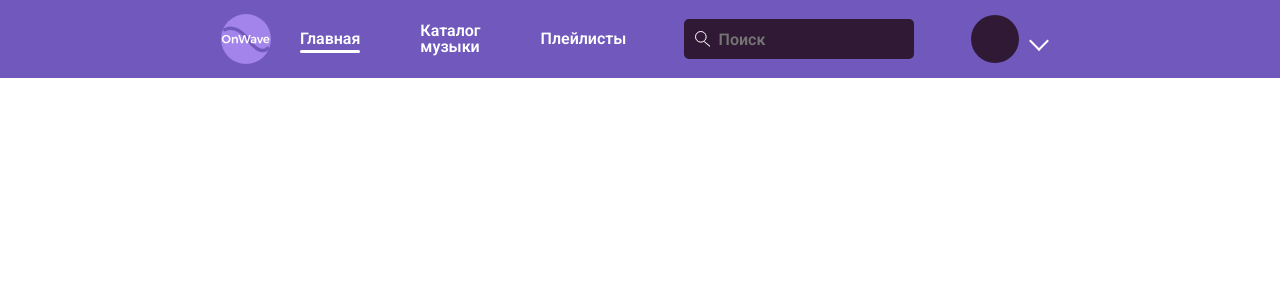
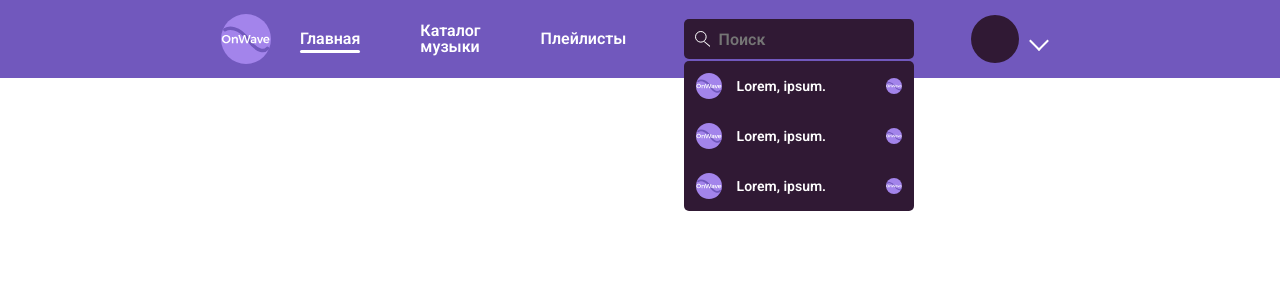
Before and after one commit to VamPiK-FesS-xXx/OnWave, a React (Vite) app: page / in a window 1280 px wide. Shown: the top 300 px of the page. Built offline with nearby package versions, Linux system fonts and the light colour scheme; no server answers.

Commit message:
search menu

```diff
--- a/src/components/header/header.jsx
+++ b/src/components/header/header.jsx
@@ -33,10 +33,8 @@ export default function Header() {
 			.then(result => result.json())
 			.then(data => setAccessToken(data.access_token))
 	}, [])
-
 	async function searchAndDisplayUser() {
 		console.log('вы искали пользователя ' + searchInput)
-
 		const searchParams = {
 			method: 'GET',
 			headers: {
@@ -49,9 +47,6 @@ export default function Header() {
 				'https://api.soundcloud.com/users?q=' + searchInput,
 				searchParams
 			)
-			if (!response.ok) {
-				throw new Error(`HTTP error! status: ${response.status}`)
-			}
 			const users = await response.json()
 			const firstUser = users[0]
 			if (firstUser) {
@@ -62,16 +57,10 @@ export default function Header() {
 			}
 			return firstUser
 		} catch {
-			console.error('Ошибка при поиске пользователя:')
 			return null
 		}
 	}
-	searchAndDisplayUser().then(user => {
-		if (user) {
-			// Дополнительные действия с найденным пользователем
-			console.log('Пользователь получен:', user.username)
-		}
-	})
+
 	return (
 		<>
 			<header className='header'>
@@ -102,6 +91,37 @@ export default function Header() {
 							className='input-search-btn'
 							onClick={searchAndDisplayUser}
 						></button>
+						<div className='container-search-users-tracks'>
+							<div className='container-search-results'>
+								<div className='results-container'>
+									<div className='continer-user-avatar'>
+										<img src={logo} alt='' className='user-avatar' />
+										<p className='username-track-name'>Lorem, ipsum.</p>
+									</div>
+									<div className='container-ico'>
+										<img src={logo} alt='' className='ico-result' />
+									</div>
+								</div>
+								<div className='results-container'>
+									<div className='continer-user-avatar'>
+										<img src={logo} alt='' className='user-avatar' />
+										<p className='username-track-name'>Lorem, ipsum.</p>
+									</div>
+									<div className='container-ico'>
+										<img src={logo} alt='' className='ico-result' />
+									</div>
+								</div>
+								<div className='results-container'>
+									<div className='continer-user-avatar'>
+										<img src={logo} alt='' className='user-avatar' />
+										<p className='username-track-name'>Lorem, ipsum.</p>
+									</div>
+									<div className='container-ico'>
+										<img src={logo} alt='' className='ico-result' />
+									</div>
+								</div>
+							</div>
+						</div>
 					</div>
 					<div className='container-main-page'>
 						<a href='' className='main-page-url'>
--- a/src/components/header/styles/header.css
+++ b/src/components/header/styles/header.css
@@ -92,6 +92,47 @@
   background-color: #301934;
   color: #6d6a6a;
 }
+.header .container-input .container-search-users-tracks {
+  position: relative;
+}
+.header .container-input .container-search-users-tracks .container-search-results {
+  position: absolute;
+  transform: translateY(2px);
+  display: flex;
+  flex-direction: column;
+  width: 100%;
+  align-items: center;
+  background-color: #301934;
+  border-radius: 5px;
+}
+.header .container-input .container-search-users-tracks .continer-user-avatar {
+  display: flex;
+  align-items: center;
+}
+.header .container-input .container-search-users-tracks .continer-user-avatar .username-track-name {
+  color: #ffffff;
+  font-weight: 600;
+  padding-left: 15px;
+}
+.header .container-input .container-search-users-tracks .continer-user-avatar .user-avatar {
+  height: 26px;
+  width: 26px;
+}
+.header .container-input .container-search-users-tracks .results-container {
+  width: 100%;
+  display: flex;
+  align-items: center;
+  justify-content: space-between;
+  padding: 12px;
+}
+.header .container-input .container-search-users-tracks .results-container:hover {
+  background-color: #7158bd;
+  cursor: pointer;
+}
+.header .container-input .container-search-users-tracks .ico-result {
+  width: 16px;
+  height: 16px;
+}
 .header .container-main-page {
   display: flex;
   margin-right: 10px;
--- a/src/components/header/styles/header.scss
+++ b/src/components/header/styles/header.scss
@@ -93,6 +93,48 @@
             background-color: $thirdColor;
             color: #6d6a6a;
         }
+        .container-search-users-tracks {
+            position: relative;
+            .container-search-results {
+                position: absolute;
+                transform: translateY(2px);
+                display: flex;
+                flex-direction: column;
+                width: 100%;
+                align-items: center;
+                background-color: $thirdColor;
+                border-radius: 5px;
+            }
+            .continer-user-avatar {
+                display: flex;
+                align-items: center;
+                .username-track-name {
+                    color: $textColor;
+                    font-weight: 600;
+                    padding-left: 15px;
+                }
+                .user-avatar {
+                    height: 26px;
+                    width: 26px;
+                }
+            }
+            .results-container {
+                width: 100%;
+                display: flex;
+                align-items: center;
+                justify-content: space-between;
+                padding: 12px;
+                &:hover {
+                    background-color: $mainColor;
+                    cursor: pointer;
+                }
+            }
+
+            .ico-result {
+                width: 16px;
+                height: 16px;
+            }
+        }
     }
 
     .container-main-page {
```
Also changed, not shown: src/components/header/api-requests/searchAndDisplay.jsx (added), 1 other file (tests, documents, lock files or other folders).
